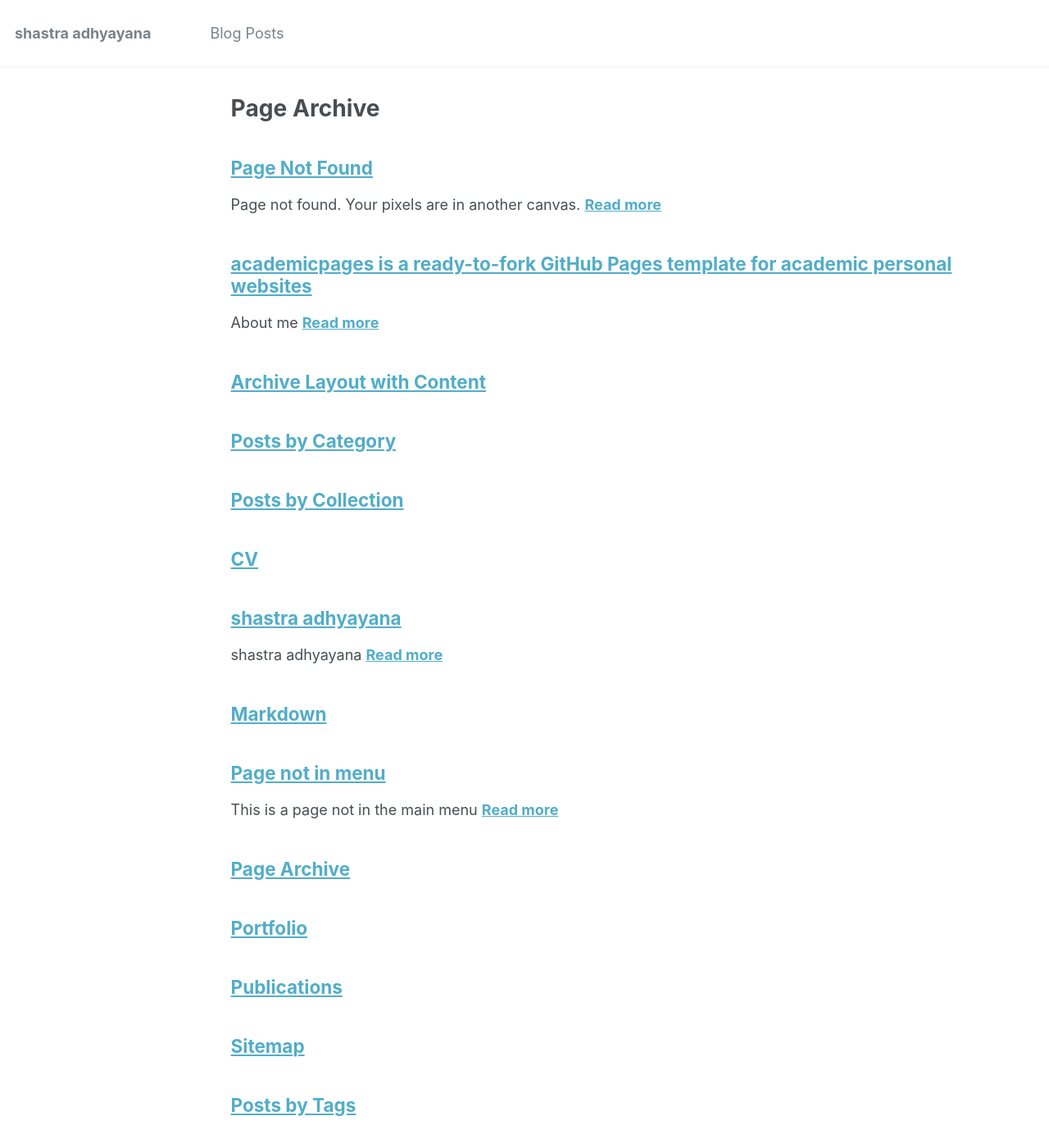
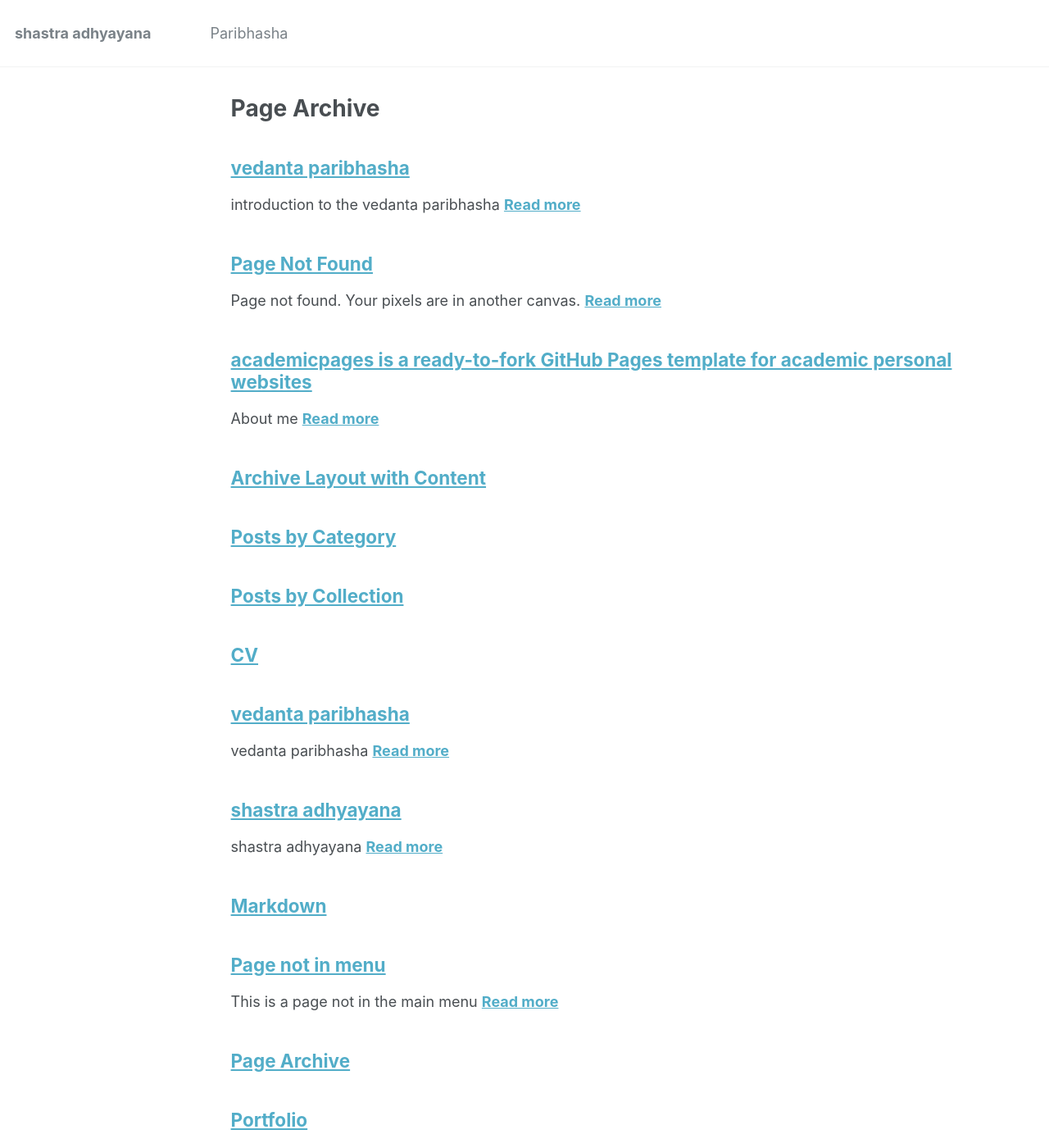
Before and after one commit to shastra-adhyayana/shastra-adhyayana.github.io, a Jekyll site: the page built from _pages/page-archive.html, in a window 1280 px wide and 1400 px high. Shown: the whole window at 82% size. Built offline with Jekyll 4.4.1, drawn with Linux system fonts in a browser that asks for light colours.

Commit message:
+paribhasha

```diff
--- a/_data/navigation.yml
+++ b/_data/navigation.yml
@@ -1,8 +1,11 @@
 # main links links
 main:
-  - title: "Blog Posts"
-    url: /year-archive/
+  - title: "Paribhasha"
+    url: /paribhasha
 
+#  - title: "Blog Posts"
+#    url: /year-archive/
+#
 #  - title: "Publications"
 #    url: /publications/
 #
--- /dev/null
+++ b/_pages/paribhasha/001-intro.md
@@ -0,0 +1,8 @@
+---
+permalink: /paribhasha/001-intro
+title: "vedanta paribhasha"
+excerpt: "introduction to the vedanta paribhasha"
+author_profile: false
+---
+
+The vedanta paribhasha is an introductory text on vedanta.
--- /dev/null
+++ b/_pages/paribhasha/index.md
@@ -0,0 +1,10 @@
+---
+permalink: /paribhasha
+title: "vedanta paribhasha"
+excerpt: "vedanta paribhasha"
+author_profile: false
+---
+
+Articles in this series:
+
+- [introduction](001-intro)
```
Also changed, not shown: _pages/index.md (line endings or trailing spaces).
